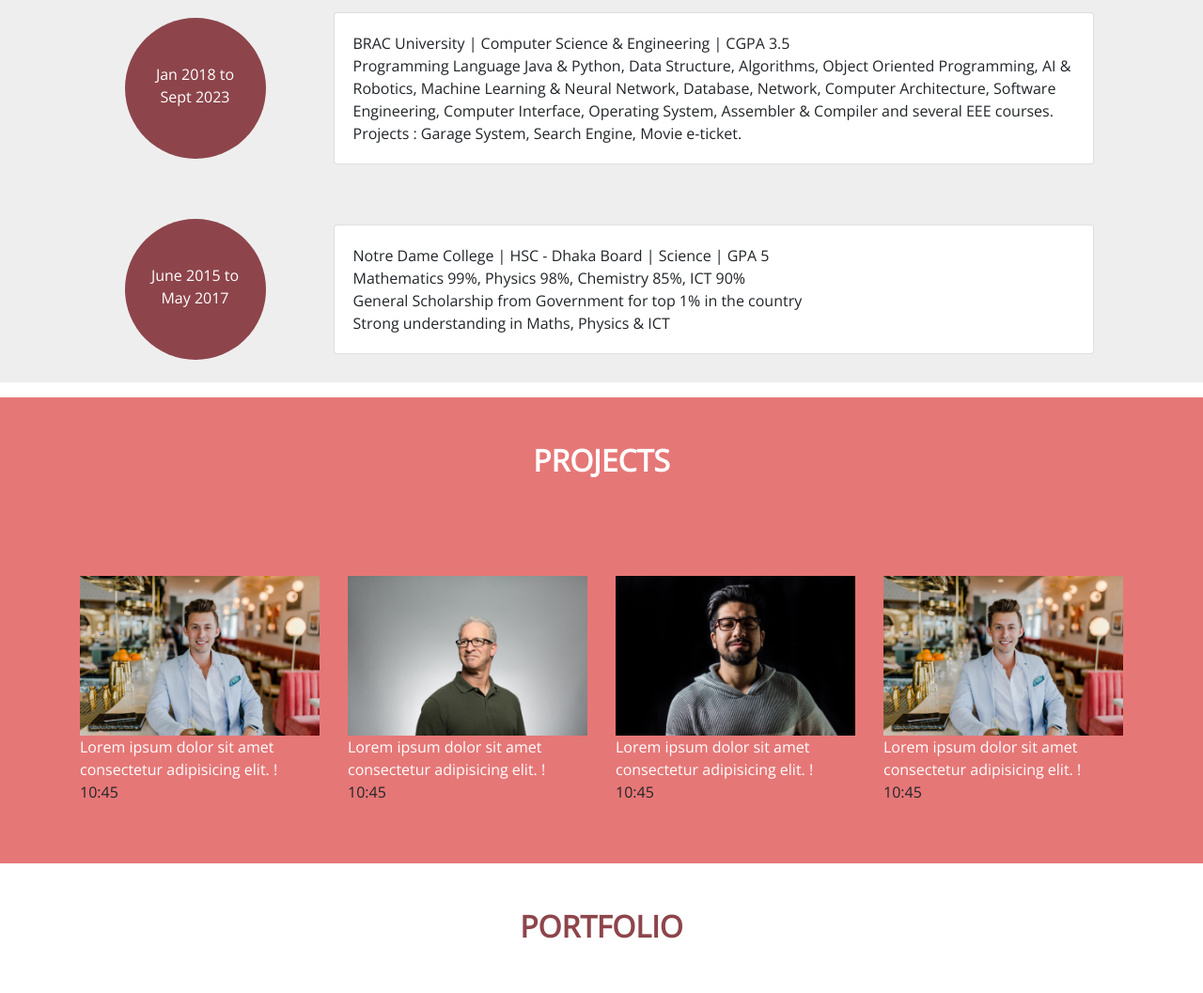
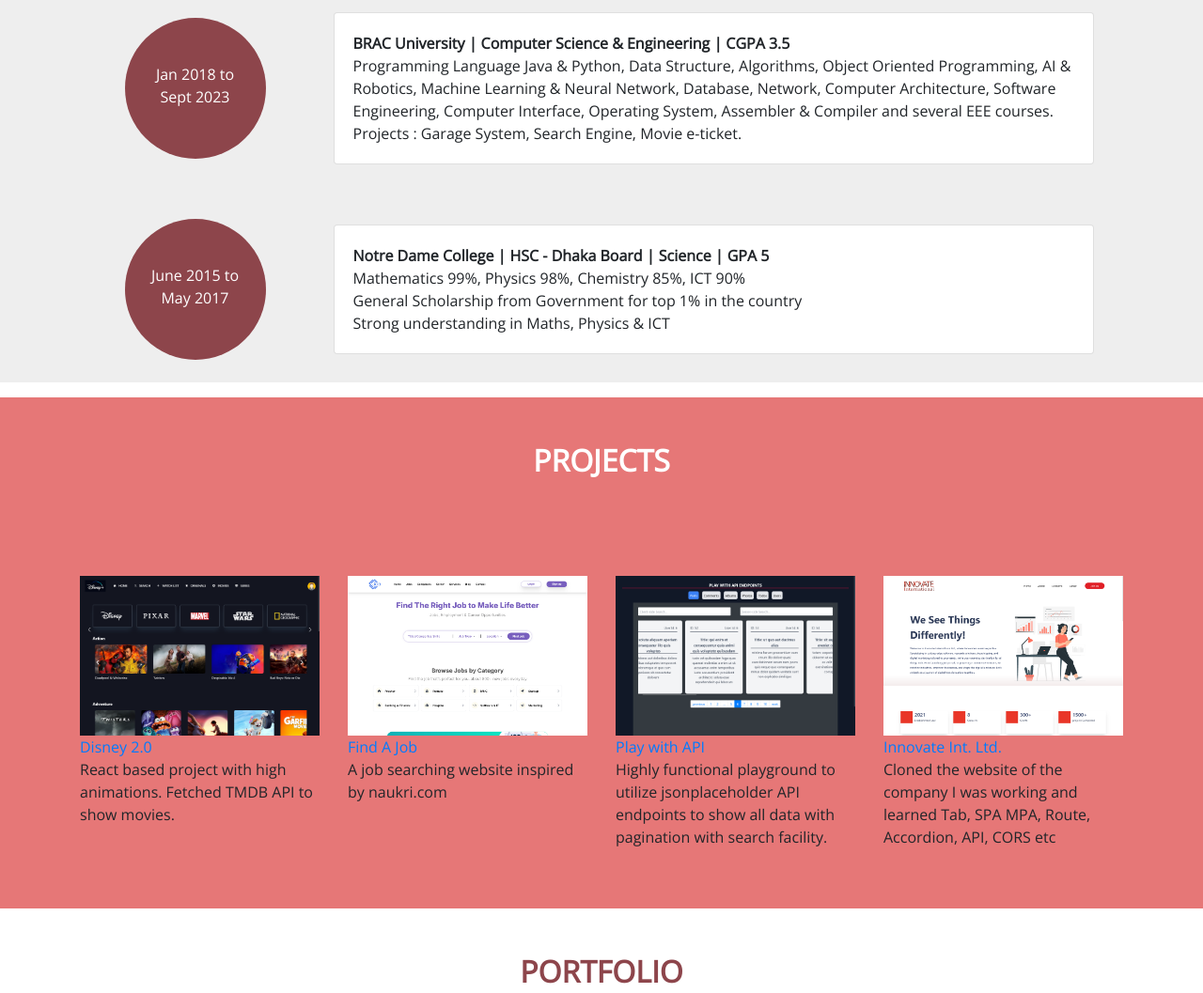
Before and after one commit to AftabUddin9/raw-portfolio, a plain HTML site: page index.html in a window 1280 px wide. Shown: the part 1717-2774 px from the top of the page at 94% size. Drawn offline with nearby package versions, Linux system fonts and the light colour scheme.

Commit message:
projects linked

```diff
--- a/index.html
+++ b/index.html
@@ -53,9 +53,9 @@
         <li class="nav-item">
           <a class="nav-link" href="#Portfolio">PORTFOLIO</a>
         </li>
-        <li class="nav-item">
+        <!-- <li class="nav-item">
           <a class="nav-link" href="#Gallery">GALLERY</a>
-        </li>
+        </li> -->
         <li class="nav-item">
           <a class="nav-link" href="#Contact">CONTACT</a>
         </li>
@@ -127,7 +127,7 @@
         <div class="col-md-9 ">
           <div class="card ml-3">
             <div class="card-body">
-              BRAC University | Computer Science & Engineering | CGPA 3.5<br>
+              <b>BRAC University | Computer Science & Engineering | CGPA 3.5</b><br>
               Programming Language Java & Python, Data Structure, Algorithms, Object Oriented Programming, AI &
               Robotics, Machine Learning & Neural Network, Database, Network, Computer Architecture, Software
               Engineering, Computer Interface, Operating System, Assembler & Compiler and several EEE courses.<br>
@@ -148,7 +148,7 @@
         <div class="col-md-9">
           <div class="card ml-3">
             <div class="card-body">
-              Notre Dame College | HSC - Dhaka Board | Science | GPA 5<br>
+              <b>Notre Dame College | HSC - Dhaka Board | Science | GPA 5</b><br>
               Mathematics 99%, Physics 98%, Chemistry 85%, ICT 90%<br>
               General Scholarship from Government for top 1% in the country<br>
               Strong understanding in Maths, Physics & ICT
@@ -172,24 +172,28 @@
 
       <div class="row py-5">
         <div class="col-md-3">
-          <img src="/img/prof2.jpg" class="img-fluid" alt="">
-          <a href="" class="text-white">Lorem ipsum dolor sit amet consectetur adipisicing elit. !</a>
-          <p>10:45</p>
+          <img src="/img/projects/DisneyClone.png" class="img-fluid" alt="Disney 2.0">
+          <a href="https://disney-2-0-fawn.vercel.app/" class="text-blue">Disney 2.0</a>
+          <p>React based project with high animations. Fetched TMDB API to show movies.</p>
         </div>
         <div class="col-md-3">
-          <img src="/img/prof4.jpg" class="img-fluid" alt="">
-          <a href="" class="text-white">Lorem ipsum dolor sit amet consectetur adipisicing elit. !</a>
-          <p>10:45</p>
+          <img src="/img/projects/FindJob.png" class="img-fluid" alt="Find A Job">
+          <a href="https://find-a-job-website.vercel.app/" class="text-blue">Find A Job</a>
+          <p>A job searching website inspired by naukri.com</p>
         </div>
         <div class="col-md-3">
-          <img src="/img/prof3.jpg" class="img-fluid" alt="">
-          <a href="" class="text-white">Lorem ipsum dolor sit amet consectetur adipisicing elit. !</a>
-          <p>10:45</p>
+          <img src="/img/projects/PlayWithAPI.png" class="img-fluid" alt="Play With API Endpoints">
+          <a href="https://play-with-api-endpoint.vercel.app/" class="text-blue">Play with API</a>
+          <p>Highly functional playground to utilize jsonplaceholder API endpoints to show all data
+            with pagination with
+            search facility.</p>
         </div>
         <div class="col-md-3">
-          <img src="/img/prof2.jpg" class="img-fluid" alt="">
-          <a href="" class="text-white">Lorem ipsum dolor sit amet consectetur adipisicing elit. !</a>
-          <p>10:45</p>
+          <img src="/img/projects/Innovate.png" class="img-fluid" alt="Innovate International Ltd">
+          <a href="https://innovate-website.vercel.app/" class="text-blue">Innovate Int. Ltd.</a>
+          <p>Cloned the website of the company I was working and learned Tab, SPA MPA, Route,
+            Accordion, API, CORS etc
+          </p>
         </div>
       </div>
     </div>
@@ -200,7 +204,9 @@
   <div class="container" id="Portfolio">
     <div class="row py-5">
       <div class="col text-center ">
-        <h2 class="font-weight-bolder redtype-color">PORTFOLIO</h2>
+        <a href="">
+          <h2 class="font-weight-bolder redtype-color">PORTFOLIO</h2>
+        </a>
       </div>
     </div>
 
@@ -208,14 +214,18 @@
       <div class="col-md-4">
         <div class="card">
           <div class="card-body">
-            <img src="/img/prof2.jpg" alt="" class="img-fluid">
+            <a href="https://business-website-jade.vercel.app/">
+              <img src="/img/projects/BusinessWebsite.png" alt="" class="img-fluid">
+            </a>
           </div>
         </div>
       </div>
       <div class="col-md-4">
         <div class="card">
           <div class="card-body">
-            <img src="/img/prof3.jpg" alt="" class="img-fluid">
+            <a href="https://innovate-website.vercel.app/">
+              <img src="/img/projects/Innovate.png" alt="" class="img-fluid">
+            </a>
           </div>
         </div>
       </div>
@@ -223,7 +233,9 @@
       <div class="col-md-4">
         <div class="card">
           <div class="card-body">
-            <img src="/img/prof4.jpg" alt="" class="img-fluid">
+            <a href="https://find-a-job-website.vercel.app/">
+              <img src="/img/projects/FindJob.png" alt="" class="img-fluid">
+            </a>
           </div>
         </div>
       </div>
@@ -234,14 +246,18 @@
       <div class="col-md-4">
         <div class="card">
           <div class="card-body">
-            <img src="/img/prof2.jpg" alt="" class="img-fluid">
+            <a href="https://play-with-api-endpoint.vercel.app/">
+              <img src="/img/projects/PlayWithAPI.png" alt="" class="img-fluid">
+            </a>
           </div>
         </div>
       </div>
       <div class="col-md-4">
         <div class="card">
           <div class="card-body">
-            <img src="/img/prof3.jpg" alt="" class="img-fluid">
+            <a href="https://disney-2-0-fawn.vercel.app/">
+              <img src="/img/projects/DisneyClone.png" alt="" class="img-fluid">
+            </a>
           </div>
         </div>
       </div>
@@ -249,7 +265,9 @@
       <div class="col-md-4">
         <div class="card">
           <div class="card-body">
-            <img src="/img/prof4.jpg" alt="" class="img-fluid">
+            <a href="https://github.com/AftabUddin9/Social-Platform">
+              <img src="/img/projects/SocialMedia.png" alt="" class="img-fluid">
+            </a>
           </div>
         </div>
       </div>
@@ -270,22 +288,22 @@
       <div class="row py-4">
 
         <div class="col-sm border mr-1 text-center border-light text-white">
-          <span style="font-size: 72px;">29</span>
-          <h4>Failed Attempts</h4>
+          <span style="font-size: 72px;">22</span>
+          <h4>Total Projects</h4>
         </div>
 
         <div class="col-sm border mr-1 text-center border-light text-white">
-          <span style="font-size: 72px;">29</span>
-          <h4>Failed Attempts</h4>
+          <span style="font-size: 72px;">1+ y</span>
+          <h4>Professional Experience</h4>
         </div>
 
         <div class="col-sm border mr-1 text-center border-light text-white">
-          <span style="font-size: 72px;">29</span>
-          <h4>Failed Attempts</h4>
+          <span style="font-size: 72px;">13+</span>
+          <h4>Personal Clients</h4>
         </div>
 
         <div class="col-sm border text-center border-light text-white">
-          <span style="font-size: 72px;">29</span>
+          <span style="font-size: 72px;">999</span>
           <h4>Failed Attempts</h4>
         </div>
 
@@ -369,8 +387,6 @@
               </a>
             </div>
           </div>
-
-
         </div>
 
 
```
Also changed, not shown: css/style.css (+20 -18 lines), img/prof.jpg (deleted), img/prof2.jpg (deleted), img/prof3.jpg (deleted), img/prof4.jpg (deleted), img/projects/BusinessWebsite.png (added), img/projects/DisneyClone.png (added), img/projects/FindJob.png (added), img/projects/Innovate.png (added), img/projects/PlayWithAPI.png (added), img/projects/SocialMedia.png (added).
